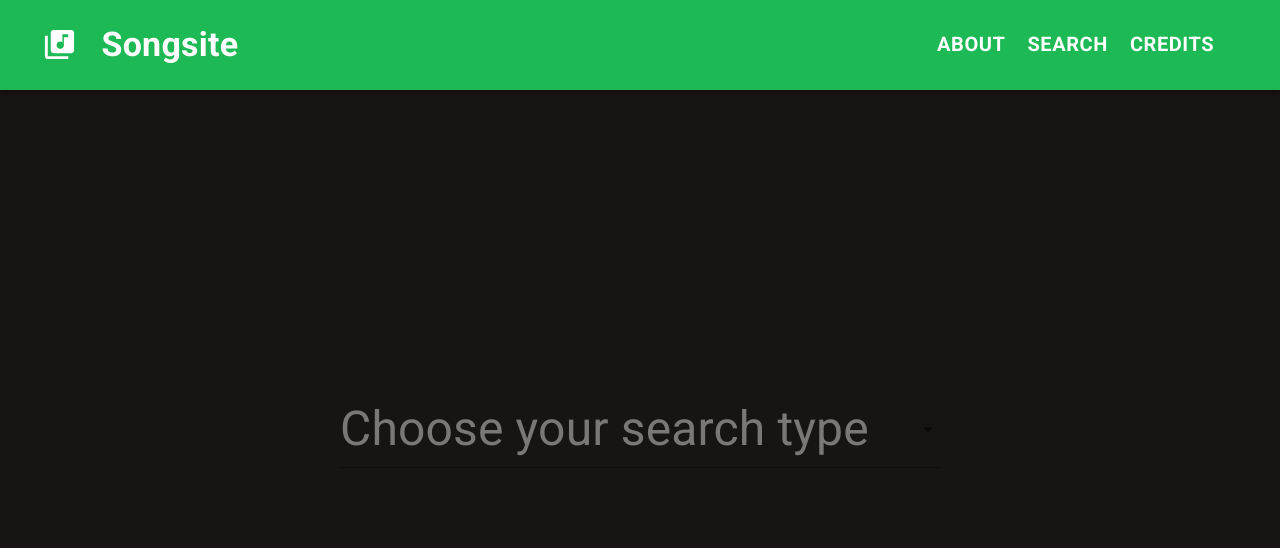
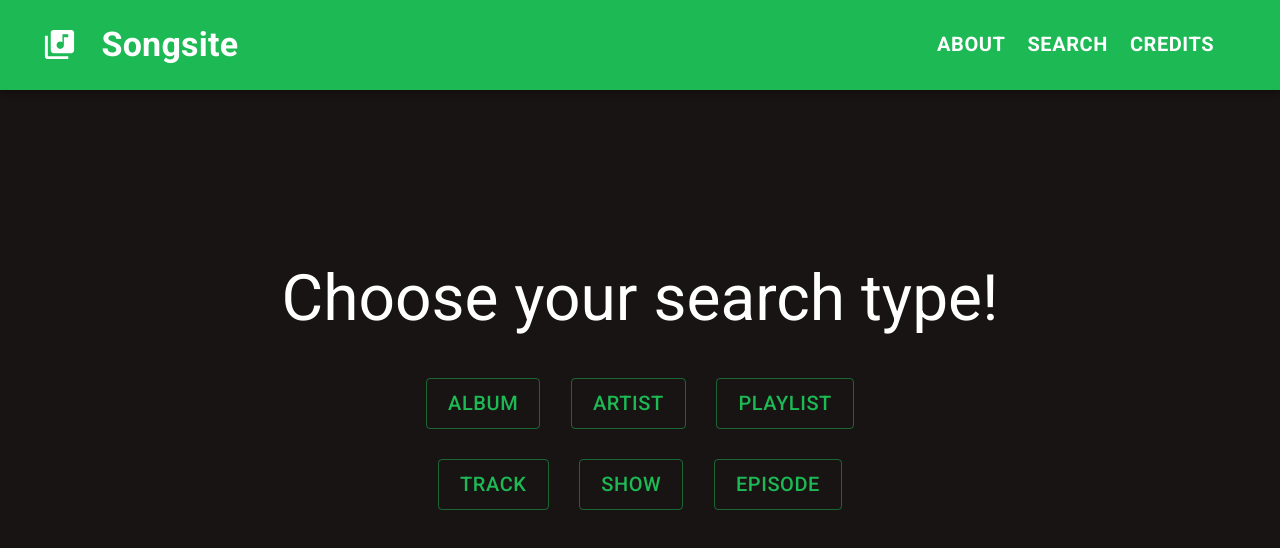
Before and after one commit to triluu03/songsite, a React (Create React App) app: page /search in a window 1280 px wide. Shown: the top 548 px of the page. Built offline with nearby package versions, Linux system fonts and the light colour scheme; no server answers.

Commit message:
Search Type Select page and More Theme Colors

```diff
--- a/public/index.html
+++ b/public/index.html
@@ -28,7 +28,7 @@
 		work correctly both with client-side routing and a non-root public URL.
 		Learn how to configure a non-root public URL by running `npm run build`.
     	-->
-        <title>React App</title>
+        <title>Songsite - Tri Luu's Songsite</title>
     </head>
     <body style="margin: 0; padding: 0">
         <noscript>You need to enable JavaScript to run this app.</noscript>
--- a/src/components/TypeSelect.tsx
+++ b/src/components/TypeSelect.tsx
@@ -1,15 +1,11 @@
-import { Autocomplete, Box, TextField } from '@mui/material';
+import { Box, Button, Typography } from '@mui/material';
+import React from 'react';
 
-const TypeSelect = (setSearch: any): JSX.Element => {
-    const options: Array<string> = [
-        'album',
-        'artist',
-        'playlist',
-        'track',
-        'show',
-        'episode',
-    ];
+type Props = {
+    setSearch: React.Dispatch<React.SetStateAction<string>>;
+};
 
+const TypeSelect = ({ setSearch }: Props): JSX.Element => {
     return (
         <Box
             sx={{
@@ -22,23 +18,83 @@ const TypeSelect = (setSearch: any): JSX.Element => {
                 alignItems: 'center',
             }}
         >
-            <Autocomplete
-                options={options}
-                sx={{ width: 600, height: 200 }}
-                renderInput={(params) => (
-                    <TextField
-                        {...params}
-                        placeholder='Choose your search type'
-                        color='info'
-                        variant='standard'
-                        fullWidth={true}
-                        sx={{
-                            input: { color: 'white', fontSize: '3em' },
-                        }}
-                    />
-                )}
-                color='primary.contrastText'
-            />
+            <Typography color='info.main' variant='h3' fontSize='4em'>
+                Choose your search type!
+            </Typography>
+            <Box
+                sx={{
+                    display: 'flex',
+                    flexDirection: 'row',
+                    justifyContent: 'center',
+                    width: '60%',
+                    mt: '2%',
+                }}
+            >
+                <Button
+                    size='large'
+                    color='secondary'
+                    variant='outlined'
+                    sx={{ m: '2%', fontSize: '1.25em' }}
+                    onClick={() => setSearch('album')}
+                >
+                    Album
+                </Button>
+                <Button
+                    size='large'
+                    color='secondary'
+                    variant='outlined'
+                    sx={{ m: '2%', fontSize: '1.25em' }}
+                    onClick={() => setSearch('artist')}
+                >
+                    Artist
+                </Button>
+                <Button
+                    size='large'
+                    color='secondary'
+                    variant='outlined'
+                    sx={{ m: '2%', fontSize: '1.25em' }}
+                    onClick={() => setSearch('playlist')}
+                >
+                    Playlist
+                </Button>
+            </Box>
+            <Box
+                sx={{
+                    display: 'flex',
+                    flexDirection: 'row',
+                    justifyContent: 'center',
+                    width: '60%',
+                    mb: '15%',
+                }}
+            >
+                <Button
+                    size='large'
+                    color='secondary'
+                    variant='outlined'
+                    sx={{ m: '2%', fontSize: '1.25em' }}
+                    onClick={() => setSearch('track')}
+                >
+                    Track
+                </Button>
+                <Button
+                    size='large'
+                    color='secondary'
+                    variant='outlined'
+                    sx={{ m: '2%', fontSize: '1.25em' }}
+                    onClick={() => setSearch('show')}
+                >
+                    Show
+                </Button>
+                <Button
+                    size='large'
+                    color='secondary'
+                    variant='outlined'
+                    sx={{ m: '2%', fontSize: '1.25em' }}
+                    onClick={() => setSearch('episode')}
+                >
+                    Episode
+                </Button>
+            </Box>
         </Box>
     );
 };
--- a/src/theme.ts
+++ b/src/theme.ts
@@ -14,6 +14,9 @@ const theme: Theme = createTheme({
         info: {
             main: '#FFFFFF',
         },
+        warning: {
+            main: '#f037a5',
+        },
     },
 });
 
```
